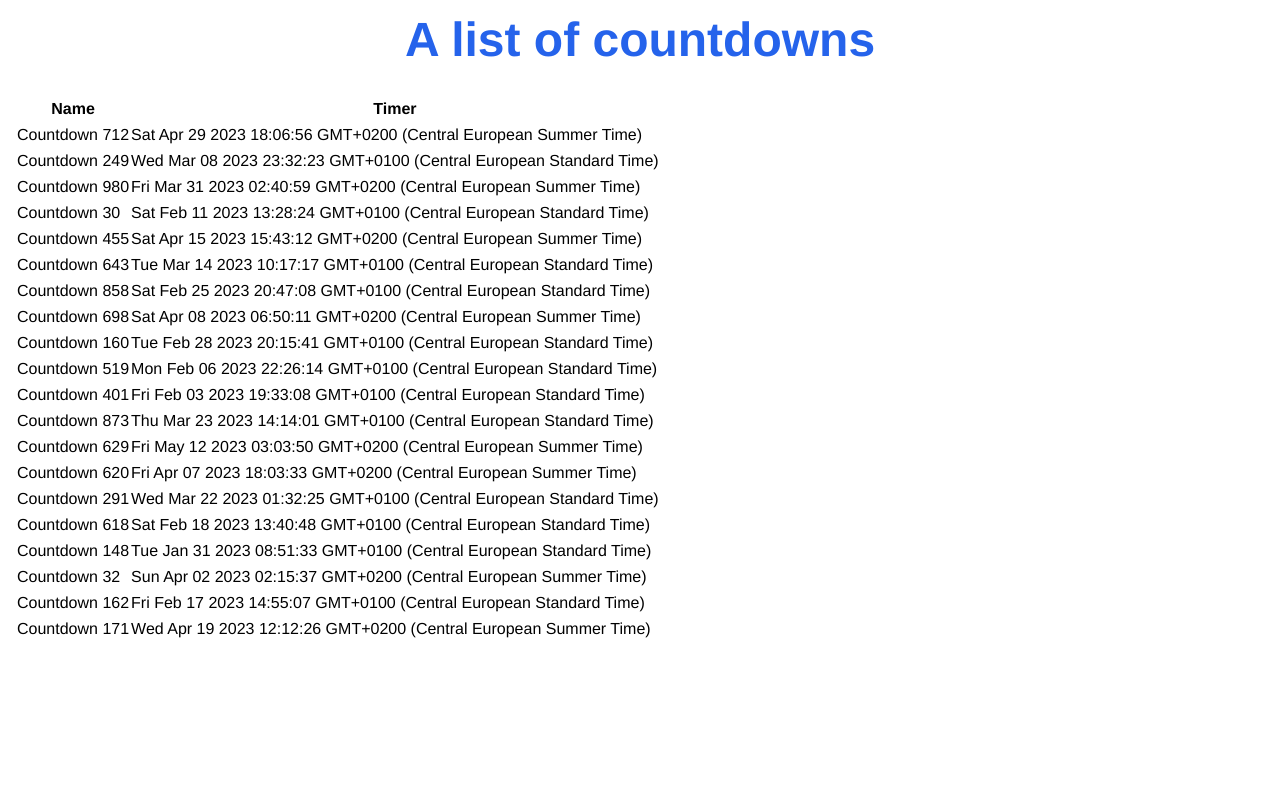
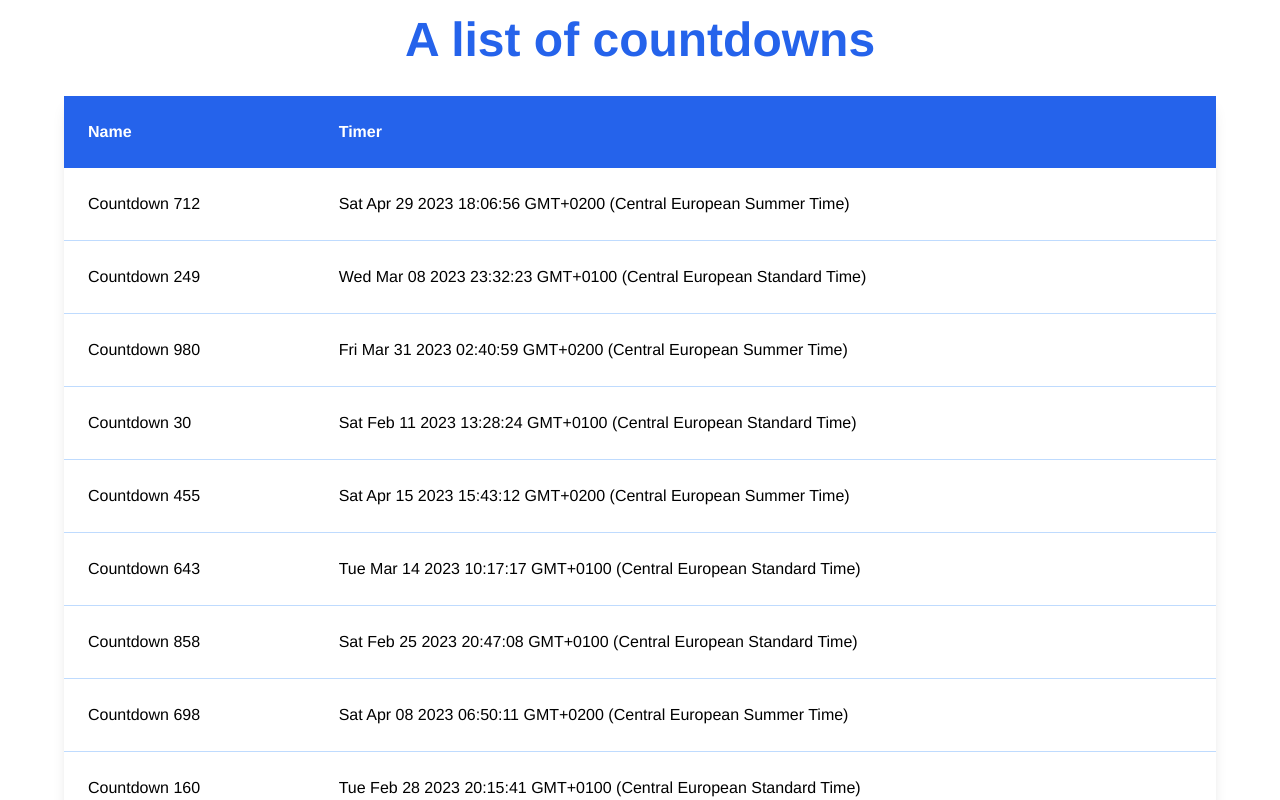
Before and after one commit to ElDav1d/hexagonal-countdown-exercice-client, a React (Create React App) app: page / in a window 1280 px wide. Shown: the top 800 px of the page. Built offline with nearby package versions, Linux system fonts and the light colour scheme.

Commit message:
feat: style table

```diff
--- a/src/App.tsx
+++ b/src/App.tsx
@@ -14,7 +14,9 @@ function App() {
           </h1>
         </header>
         <main>
-          <CountdownList />
+          <section className="px-2 md:px-4 lg:px-12">
+            <CountdownList />
+          </section>
         </main>
         <ReactQueryDevtools />
       </QueryClientProvider>
--- a/src/countdowns/CountdownList/CountdownList.tsx
+++ b/src/countdowns/CountdownList/CountdownList.tsx
@@ -8,18 +8,20 @@ export const CountdownList = () => {
       {isFetching && <h2>...loading</h2>}
       {isError && <h2>Ooooops! Try refreshing your browser</h2>}
       {countdowns?.length > 0 && (
-        <table>
-          <thead>
+        <table className="table-auto w-full text-left rounded-lg shadow-lg">
+          <thead className="bg-blue-600 text-white rounded-lg">
             <tr>
-              <th>Name</th>
-              <th>Timer</th>
+              <th className="p-2 md:p-4 lg:p-6">Name</th>
+              <th className="p-2 md:p-4 lg:p-6">Timer</th>
             </tr>
           </thead>
           <tbody>
             {countdowns.map((item) => (
-              <tr key={item._id}>
-                <td>{item.name}</td>
-                <td>{item.date.toLocaleString()}</td>
+              <tr key={item._id} className="border-b border-blue-200">
+                <td className="p-2 md:p-4 lg:p-6">{item.name}</td>
+                <td className="p-2 md:p-4 lg:p-6">
+                  {item.date.toLocaleString()}
+                </td>
               </tr>
             ))}
           </tbody>
```
